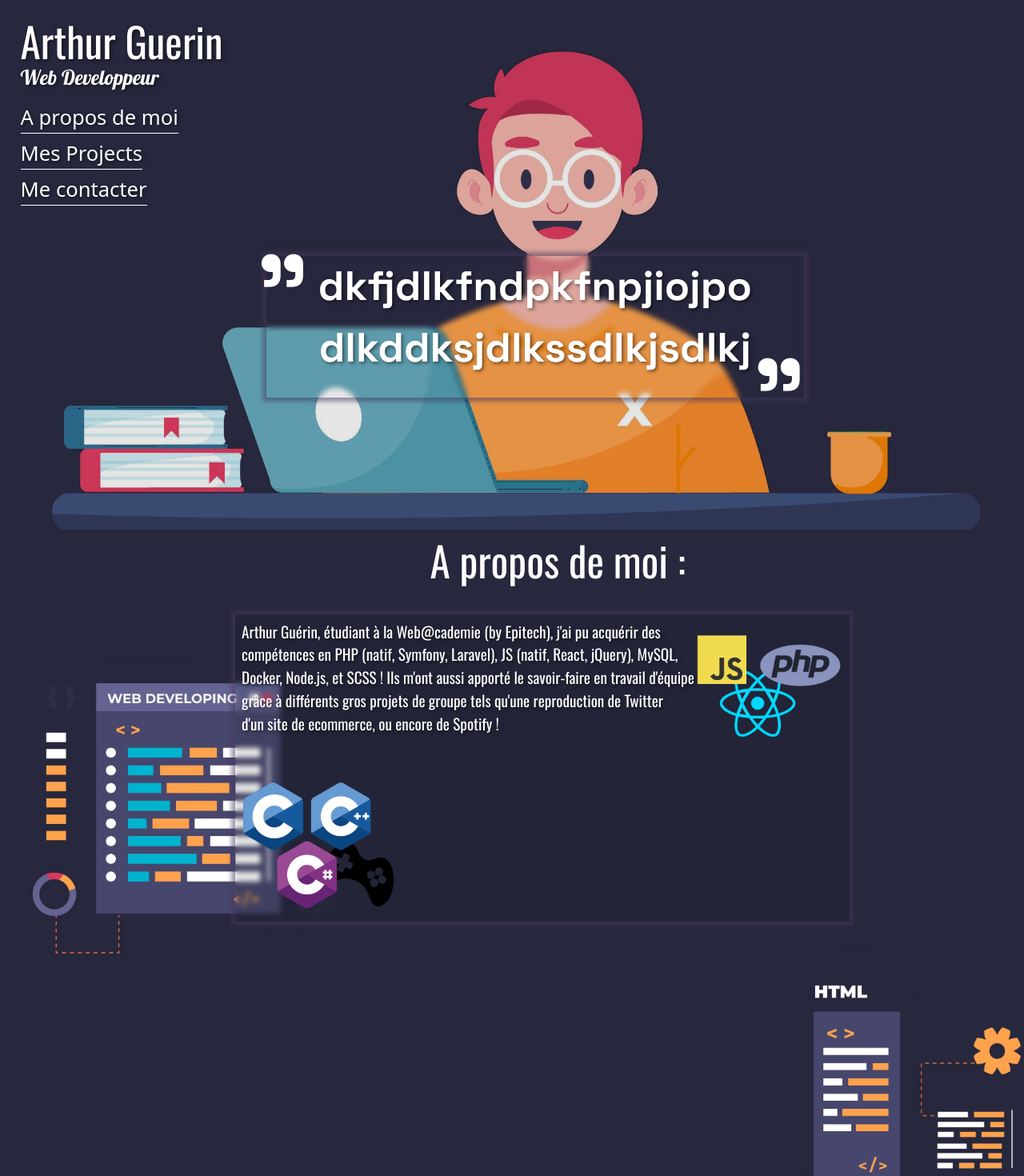
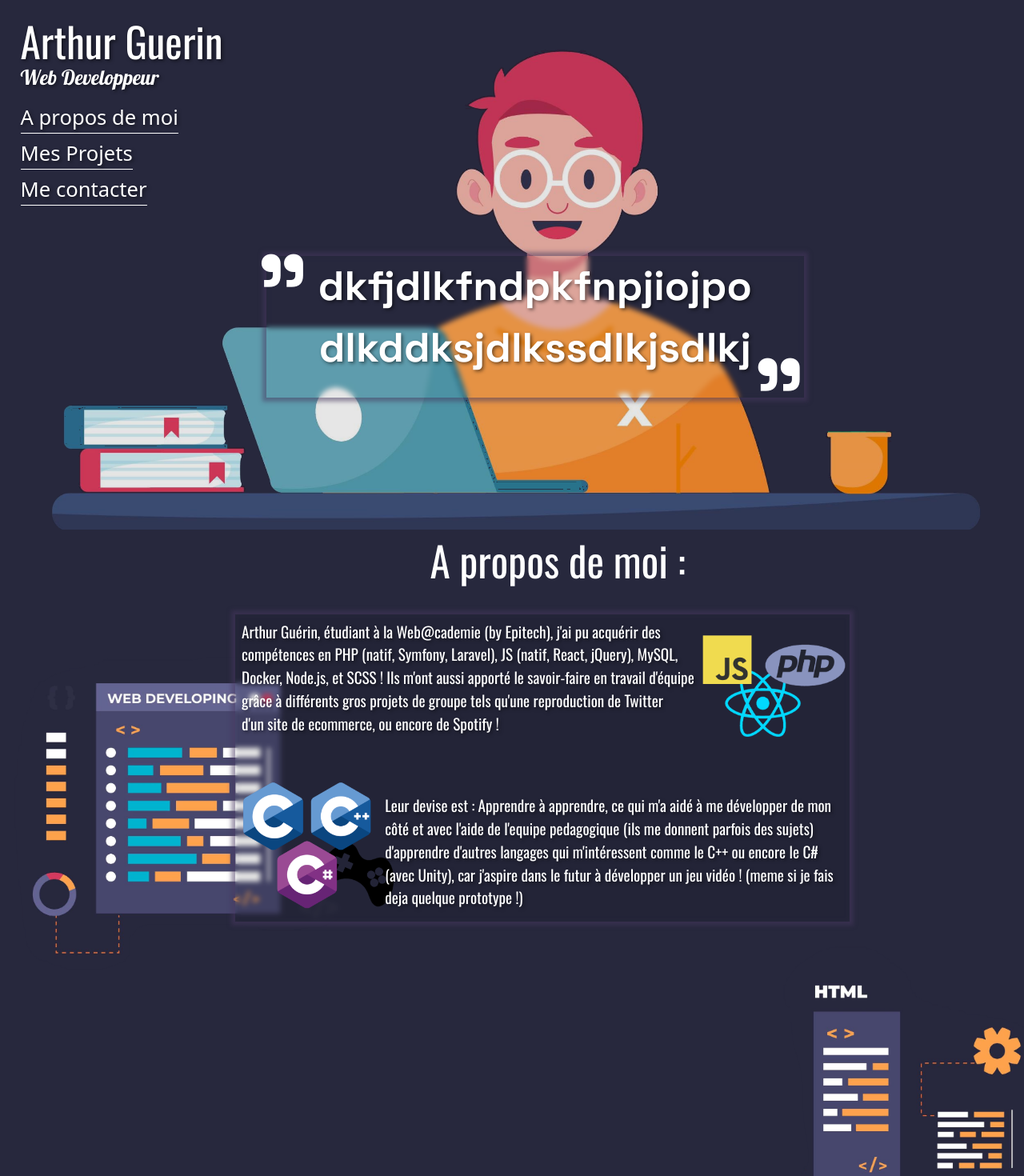
Before and after one commit to Arthuros727/Portfollio, a React (Create React App) app: page / in a window 1280 px wide. Shown: the top 1470 px of the page at 80% size. Built offline with nearby package versions, Linux system fonts and the light colour scheme.

Commit message:
commit auto

```diff
--- a/src/App.css
+++ b/src/App.css
@@ -141,13 +141,23 @@ html, .blur{
   box-shadow: 0 0 5px 5px rgba(71, 56, 95, 0.5);
 }
 
-.text p {
+.txt1{
   text-shadow: 2px 2px 4px rgba(0, 0, 0, 0.5);
 
   font-family: "Oswald";
   font-size: 1.5vw;
   padding: 1%;
 }
+.txt2{
+  position: absolute;
+  left: 14vw;
+  top: 17vw;
+  text-shadow: 2px 2px 4px rgba(0, 0, 0, 0.5);
+  font-family: "Oswald";
+  font-size: 1.5vw;
+  padding: 1%;
+}
+
 
 .c{
   position: absolute;
@@ -158,7 +168,7 @@ html, .blur{
 
 .trinity{
   position: absolute;
-  left: 40vw;
+  left: 40.5vw;
   top: -3vw;
   width: 22vw;
 
--- a/src/App.js
+++ b/src/App.js
@@ -39,7 +39,7 @@ function App() {
 
       <p className='job'>Web Developpeur</p>
       <a href='#e1' ><p className='about'>A propos de moi</p></a>
-      <p className='project'>Mes Projects</p>
+      <p className='project'>Mes Projets</p>
       <p className='call'>Me contacter</p>
 
 
@@ -52,11 +52,13 @@ function App() {
         <div className='text'>
         <img src={c} className='c'></img>
         <img src={trinity} className='trinity'></img>
-          <p>Arthur Guérin, étudiant à la Web@cademie (by Epitech), j'ai pu acquérir des <br></br>
+          <p className='txt1'>Arthur Guérin, étudiant à la Web@cademie (by Epitech), j'ai pu acquérir des <br></br>
            compétences en PHP (natif, Symfony, Laravel), JS (natif, React, jQuery), MySQL,<br></br>
             Docker, Node.js, et SCSS ! Ils m'ont aussi apporté le savoir-faire en travail d'équipe
             <br></br>grâce à différents gros projets de groupe tels qu'une reproduction de Twitter<br></br>
              d'un site de ecommerce, ou encore de Spotify !
+          </p>
+          <p className='txt2'>Leur devise est : Apprendre à apprendre, ce qui m'a aidé à me développer de mon côté et avec l'aide de l'equipe pedagogique (ils me donnent parfois des sujets) d'apprendre d'autres langages qui m'intéressent comme le C++ ou encore le C# (avec Unity), car j'aspire dans le futur à développer un jeu vidéo ! (meme si je fais deja quelque prototype !)
           </p>
         </div>
       </div>
```
